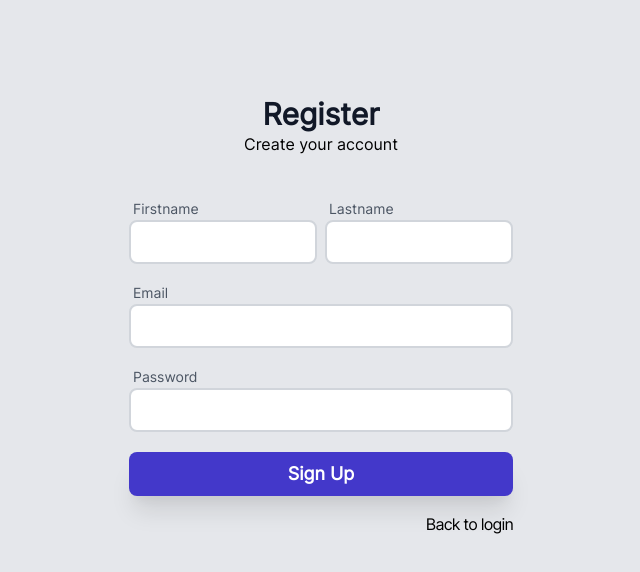
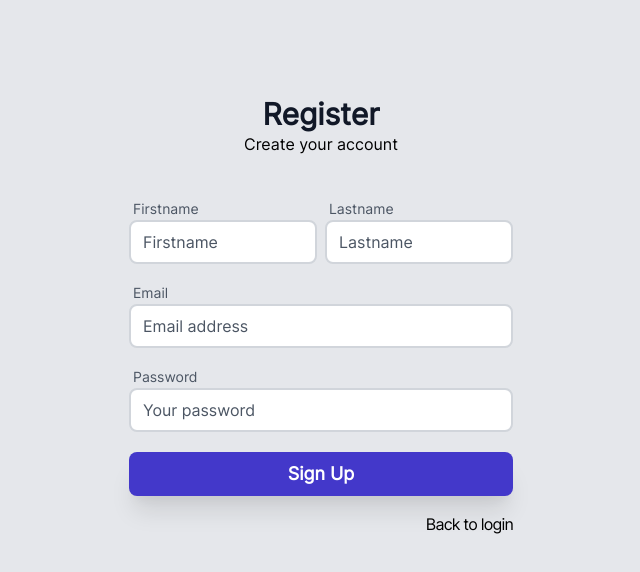
Before and after one commit to cenga93/login-system--node-vue3, a Vue app in the folder client/: page /register in a window 1280 px wide. Shown: the top 572 px of the page, without its empty margins (319-959 px from the left). Built offline with nearby package versions, Linux system fonts and the light colour scheme.

Commit message:
Fixed form validation rules

```diff
--- a/client/src/components/default/forms/InputField.vue
+++ b/client/src/components/default/forms/InputField.vue
@@ -1,7 +1,5 @@
 <template>
      <input
-          :maxlength="maxLength"
-          :type="type"
           v-model="value"
           class="text-md block px-3 py-2 rounded-lg bg-white border-2 border-gray-300 placeholder-gray-600 focus:placeholder-gray-500 focus:bg-white focus:outline-none"
      />
@@ -12,16 +10,6 @@ import { ref } from 'vue';
 
 export default {
      name: 'InputField',
-     props: {
-          type: {
-               type: String,
-               required: true,
-          },
-          maxLength: {
-               type: String,
-               required: false,
-          },
-     },
      setup() {
           const value = ref('');
 
--- a/client/src/validations/verifyValidation.js
+++ b/client/src/validations/verifyValidation.js
@@ -1,16 +1,24 @@
-import { helpers, required } from '@vuelidate/validators';
+import { helpers, required, maxLength, numeric } from '@vuelidate/validators';
 
 export default {
      num1: {
           required: helpers.withMessage('Number 1 is required', required),
+          maxLength: maxLength(1),
+          numeric,
      },
      num2: {
           required: helpers.withMessage('Number 2 is required', required),
+          maxLength: maxLength(1),
+          numeric,
      },
      num3: {
           required: helpers.withMessage('Number 3 is required', required),
+          maxLength: maxLength(1),
+          numeric,
      },
      num4: {
           required: helpers.withMessage('Number 4 is required', required),
+          maxLength: maxLength(1),
+          numeric,
      },
 };
--- a/client/src/views/auth/ForgotPassword.vue
+++ b/client/src/views/auth/ForgotPassword.vue
@@ -10,7 +10,13 @@
                          <form class="mt-8" @submit.prevent="handleSubmit" novalidate>
                               <div class="mx-auto max-w-lg">
                                    <input-wrapper label="Email">
-                                        <input-field class='w-full ' type="email" v-model="data.email" @blur="v$.email.$touch()" />
+                                        <input-field
+                                             class="w-full"
+                                             type="email"
+                                             v-model="data.email"
+                                             @blur="v$.email.$touch()"
+                                             placeholder="Your email address"
+                                        />
                                         <input-errors v-for="error of v$.email.$errors" :error="error" :key="error.$uid" />
                                    </input-wrapper>
 
--- a/client/src/views/auth/Login.vue
+++ b/client/src/views/auth/Login.vue
@@ -10,12 +10,24 @@
                          <form class="mt-8" @submit.prevent="handleSubmit" novalidate>
                               <div class="mx-auto max-w-lg">
                                    <input-wrapper label="Email">
-                                        <input-field class="w-full" type="email" v-model="data.email" @blur="v$.email.$touch()" />
+                                        <input-field
+                                             class="w-full"
+                                             type="email"
+                                             v-model="data.email"
+                                             @blur="v$.email.$touch()"
+                                             placeholder="Email address"
+                                        />
                                         <input-errors v-for="error of v$.email.$errors" :error="error" :key="error.$uid" />
                                    </input-wrapper>
 
                                    <input-wrapper label="Password">
-                                        <input-field class="w-full" type="password" v-model="data.password" @blur="v$.password.$touch()" />
+                                        <input-field
+                                             class="w-full"
+                                             type="password"
+                                             v-model="data.password"
+                                             @blur="v$.password.$touch()"
+                                             placeholder="Your password"
+                                        />
                                         <input-errors v-for="error of v$.password.$errors" :error="error" :key="error.$uid" />
                                    </input-wrapper>
 
@@ -58,7 +70,7 @@ import InputWrapper from '@/components/default/forms/InputWrapper';
 import InputField from '@/components/default/forms/InputField';
 import InputErrors from '@/components/default/forms/InputErrors';
 import useVuelidate from '@vuelidate/core';
-import registerValidation from '@/validations/registerValidation';
+import loginValidation from '@/validations/loginValidation';
 import Loader from '@/components/default/layout/Loader';
 
 export default {
@@ -86,7 +98,7 @@ export default {
                }
           };
 
-          const v$ = useVuelidate(registerValidation, data);
+          const v$ = useVuelidate(loginValidation, data);
 
           return {
                handleSubmit,
--- a/client/src/views/auth/Register.vue
+++ b/client/src/views/auth/Register.vue
@@ -16,25 +16,41 @@
                                                   type="text"
                                                   v-model="data.firstname"
                                                   @blur="v$.firstname.$touch()"
+                                                  placeholder="Firstname"
                                              />
                                              <input-errors v-for="error of v$.firstname.$errors" :error="error" :key="error.$uid" />
                                         </input-wrapper>
-
                                         <input-wrapper label="Lastname">
-                                             <input-field class="w-full" type="text" v-model="data.lastname" @blur="v$.lastname.$touch()" />
+                                             <input-field
+                                                  class="w-full"
+                                                  type="text"
+                                                  v-model="data.lastname"
+                                                  @blur="v$.lastname.$touch()"
+                                                  placeholder="Lastname"
+                                             />
                                              <input-errors v-for="error of v$.lastname.$errors" :error="error" :key="error.$uid" />
                                         </input-wrapper>
                                    </div>
                                    <input-wrapper label="Email">
-                                        <input-field class="w-full" type="email" v-model="data.email" @blur="v$.email.$touch()" />
+                                        <input-field
+                                             class="w-full"
+                                             type="email"
+                                             v-model="data.email"
+                                             @blur="v$.email.$touch()"
+                                             placeholder="Email address"
+                                        />
                                         <input-errors v-for="error of v$.email.$errors" :error="error" :key="error.$uid" />
                                    </input-wrapper>
-
                                    <input-wrapper label="Password">
-                                        <input-field class="w-full" type="password" v-model="data.password" @blur="v$.password.$touch()" />
+                                        <input-field
+                                             class="w-full"
+                                             type="password"
+                                             v-model="data.password"
+                                             @blur="v$.password.$touch()"
+                                             placeholder="Your password"
+                                        />
                                         <input-errors v-for="error of v$.password.$errors" :error="error" :key="error.$uid" />
                                    </input-wrapper>
-
                                    <button
                                         class="mt-3 text-lg font-semibold bg-indigo-700 w-full text-white rounded-lg px-6 py-2 block shadow-xl hover:text-white hover:bg-indigo-900"
                                    >
```
